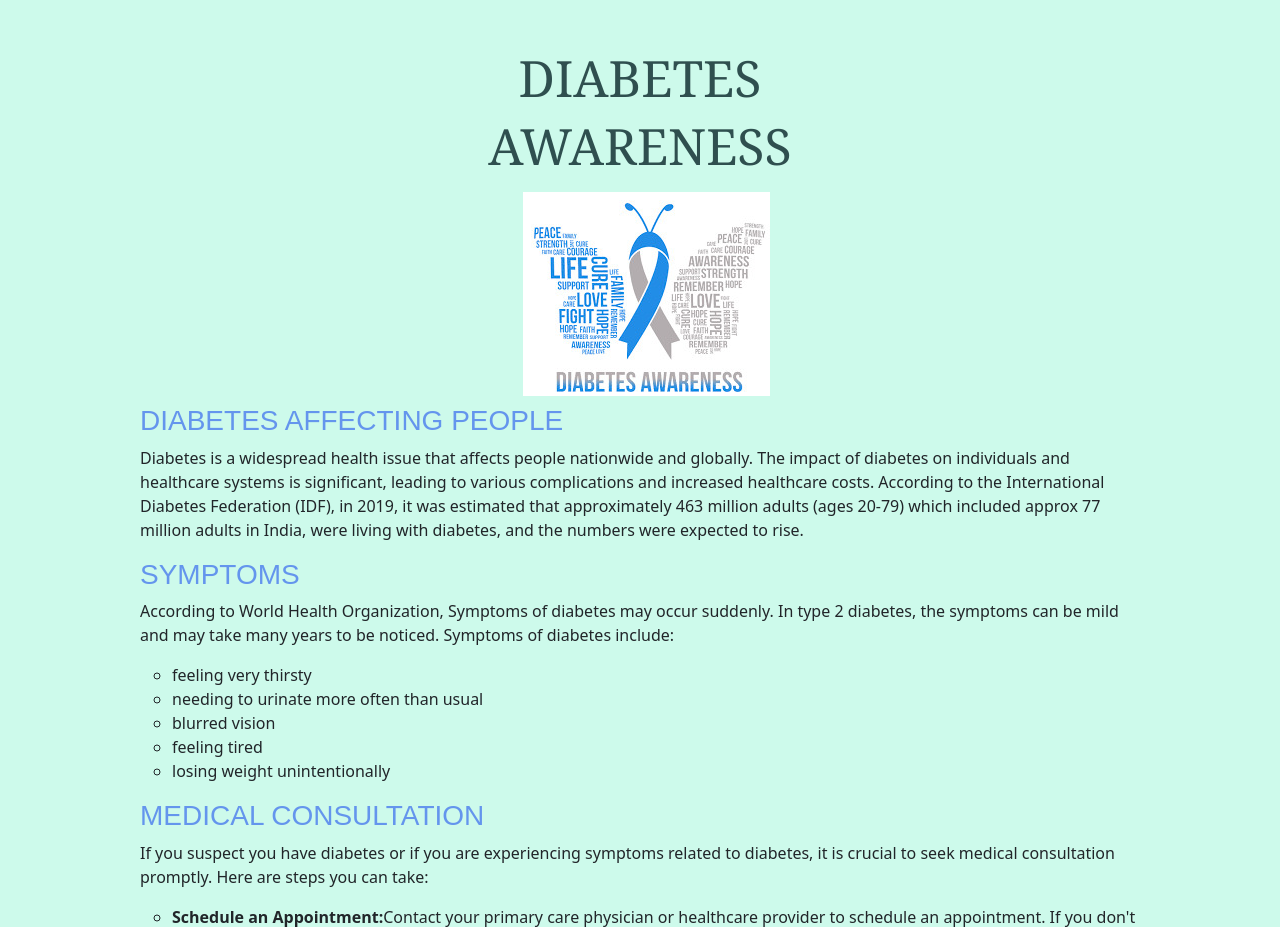
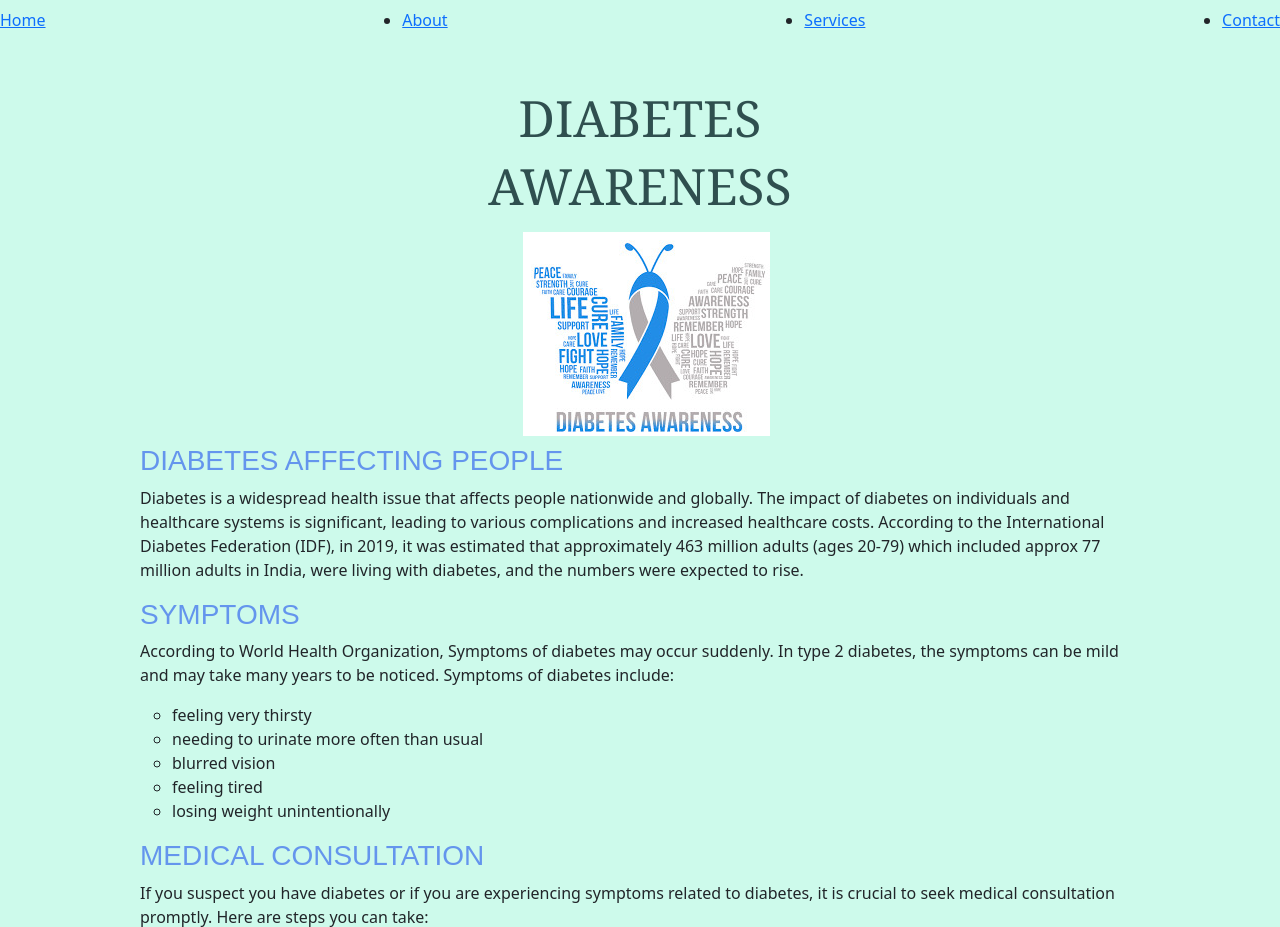
Before and after one commit to AkankshaRaj2002/Diabetes-Awareness, a Flask app: page / in a window 1280 px wide. Shown: the top 927 px of the page. Run offline with Flask 3, Linux system fonts and the light colour scheme.

Commit message:
test changes

```diff
--- a/templates/home.html
+++ b/templates/home.html
@@ -1,21 +1,26 @@
 <!DOCTYPE html>
 <html>
-    <head>
+
+       <head>
         <meta charset="utf-8">
     <meta name="viewport" content="width=device-width, initial-scale=1">
     <link href="https://cdn.jsdelivr.net/npm/bootstrap@5.3.2/dist/css/bootstrap.min.css"
     rel="stylesheet" integrity="sha384-T3c6CoIi6uLrA9TneNEoa7RxnatzjcDSCmG1MXxSR1GAsXEV/Dwwykc2MPK8M2HN" crossorigin="anonymous">
-        <title>Disease Awareness</title>
+    <ul class="navbar">
+        <li><a href="#home">Home</a></li>
+        <li><a href="#about">About</a></li>
+        <li><a href="#services">Services</a></li>
+        <li><a href="#contact">Contact</a></li>
+    </ul>
+
+    <title>Disease Awareness</title>
     </head>
 
 
     <body style="background-color: rgb(205, 250, 235);">
 
     <style>
-     .bg-primary.bg-gradient {
-  --bs-bg-opacity: 1;
-  background-color: rgba(var(--bs-success-rgb), var(--bs-bg-opacity)) !important;
-     }
+
     #container {
             max-width: 1000px;
             margin-left: auto;
@@ -38,7 +43,7 @@
     <img src="http://127.0.0.1:5000/static/diabetes.jpeg" >
     </div>
     <div id="container">
-    <h3 style="font-family: Arial, Helvetica;font-palette:normal;color:cornflowerblue">DIABETES AFFECTING PEOPLE</h3>
+    <h3 style="font-family: Arial, Helvetica;font-palette:normal;color:cornflowerblue;justify-content: center;">DIABETES AFFECTING PEOPLE</h3>
     <p>
         Diabetes is a widespread health issue that affects people nationwide and globally.
         The impact of diabetes on individuals and healthcare systems is significant, leading
@@ -47,8 +52,34 @@
         that approximately 463 million adults (ages 20-79) which included approx 77 million adults
         in India, were living with diabetes, and the numbers were expected to rise.
     </p>
-    <h3 style="font-family: Arial, Helvetica;font-palette:normal;color:cornflowerblue">SYMPTOMS</h3>
-    <p>
+
+
+
+
+
+
+
+
+
+
+
+
+
+
+
+
+
+
+
+
+
+
+
+
+
+
+    <h3 style="font-family: Arial, Helvetica;font-palette:normal;color:cornflowerblue;justify-content: center;">SYMPTOMS</h3>
+    <p style="justify-content: center;" >
         According to World Health Organization, Symptoms of diabetes may occur suddenly.
         In type 2 diabetes, the symptoms can be mild and may take many years to be noticed.
         Symptoms of diabetes include:
```
